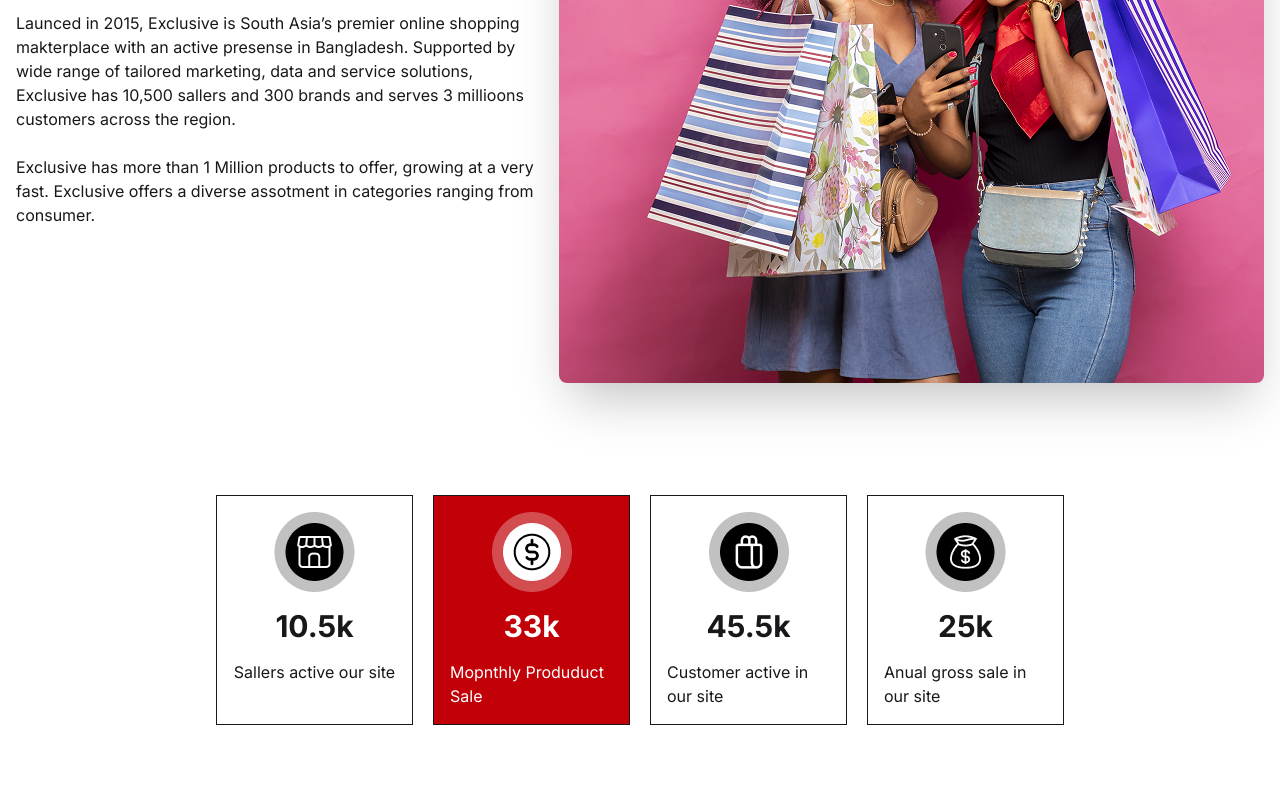
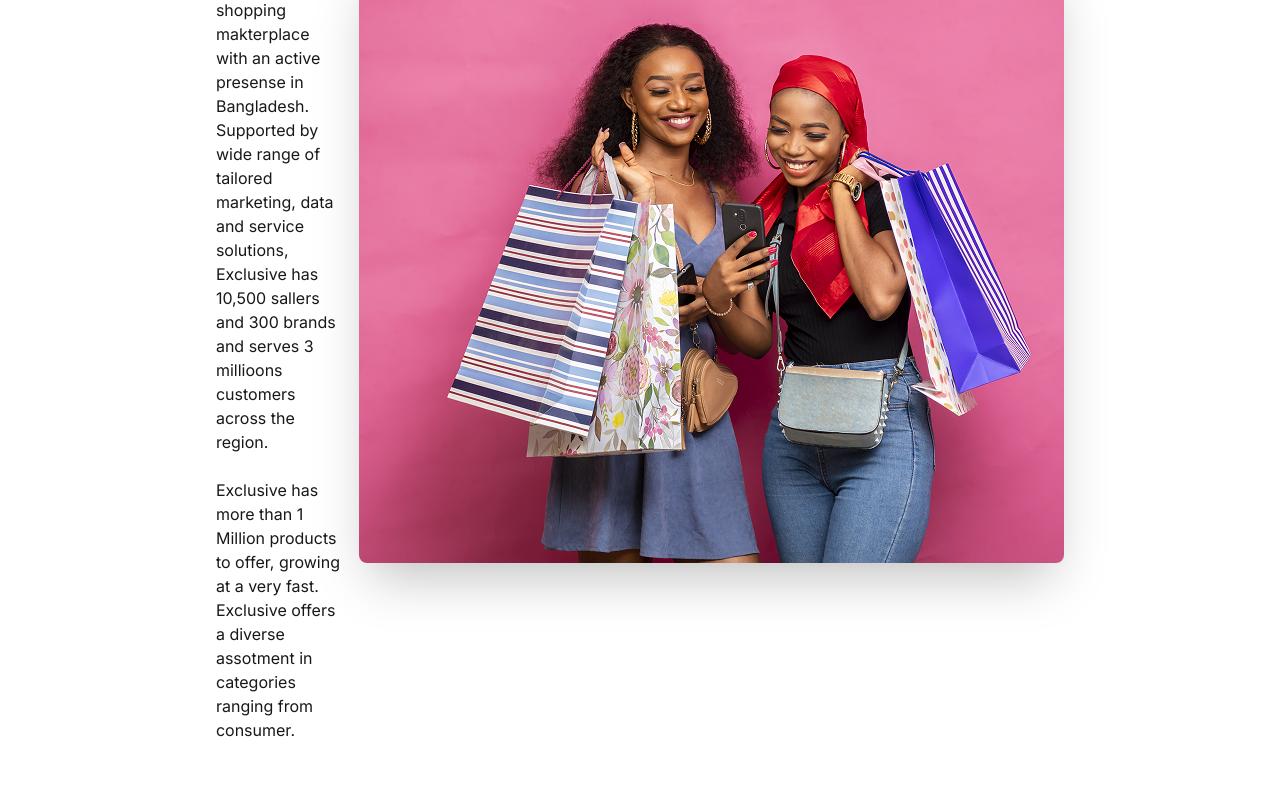
Before and after one commit to milonhossain01/About-Section-Project, a plain HTML site: page index.html in a window 1280 px wide. Shown: the part 388-1178 px from the top of the page. Drawn offline with nearby package versions, Linux system fonts and the light colour scheme.

Commit message:
some code add

```diff
--- a/index.html
+++ b/index.html
@@ -58,7 +58,7 @@
             </div>
         </div>
         <!-- First Section -->
-        <div class="hero my-12 flex-1">
+        <div class="hero my-12 px-7 lg:px-54 flex-1">
             <div class="hero-content flex-col lg:flex-row-reverse">
                 <img src="image/banner.png" class=" rounded-lg shadow-2xl" />
                 <div class="flex-1">
```
